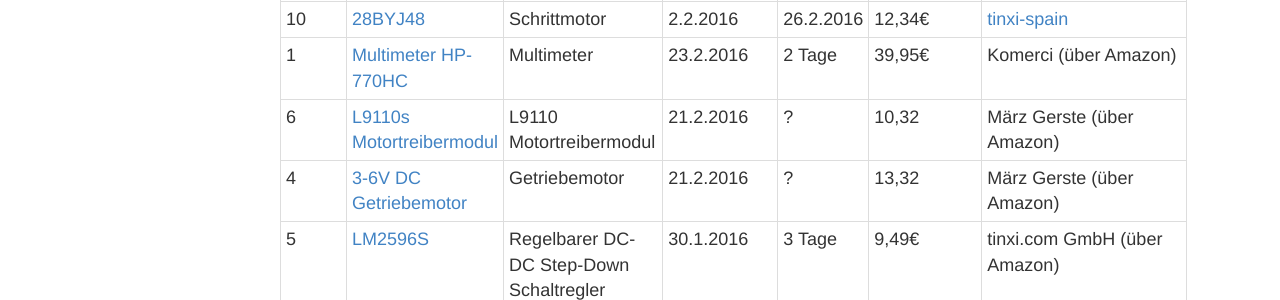
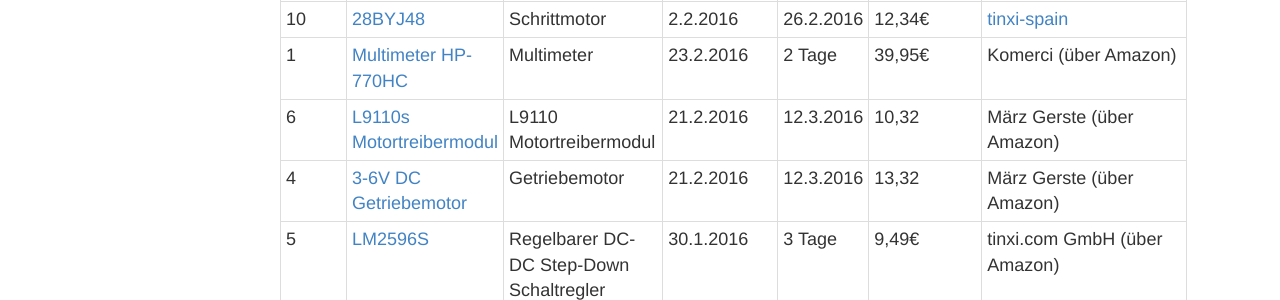
Before and after one commit to HackingGulliver/hackinggulliver.github.io, a Jekyll site: the page built from hackopedia/Lager.md, in a window 1280 px wide. Shown: the part 843-1143 px from the top of the page. Built offline with Jekyll 4.4.1, drawn with Linux system fonts in a browser that asks for light colours.

Commit message:
Korrektur am 28BYJ-48 und Lieferung eingetragen.

```diff
--- a/hackopedia/Lager.md
+++ b/hackopedia/Lager.md
@@ -18,8 +18,8 @@ permalink: /hackopedia/Lager
 | 5 | [A4988](http://www.ebay.de/itm/400942367320) | Schrittmotortreiber | 2.2.2016 | 1,5 Wochen | 10,98 | [fashionfovs](http://www.ebay.de/usr/fashionfovs) |
 | 10 | [28BYJ48](http://www.ebay.de/itm/141496338347) | Schrittmotor | 2.2.2016 | 26.2.2016 | 12,34€ | [tinxi-spain](http://www.ebay.de/usr/tinxi-spain) |
 | 1 | [Multimeter HP-770HC](http://www.amazon.de/dp/B00ZFXAJ3K) | Multimeter | 23.2.2016 | 2 Tage | 39,95€ | Komerci (über Amazon) |
-| 6 | [L9110s Motortreibermodul ](http://www.amazon.de/dp/B00WQPIOU0) | L9110 Motortreibermodul | 21.2.2016 | ? | 10,32 | März Gerste (über Amazon) |
-| 4 | [3-6V DC Getriebemotor](http://www.amazon.de/dp/B008OAYP8Q) | Getriebemotor | 21.2.2016 | ? | 13,32 | März Gerste (über Amazon) |
+| 6 | [L9110s Motortreibermodul ](http://www.amazon.de/dp/B00WQPIOU0) | L9110 Motortreibermodul | 21.2.2016 | 12.3.2016 | 10,32 | März Gerste (über Amazon) |
+| 4 | [3-6V DC Getriebemotor](http://www.amazon.de/dp/B008OAYP8Q) | Getriebemotor | 21.2.2016 | 12.3.2016 | 13,32 | März Gerste (über Amazon) |
 | 5 | [LM2596S](http://www.amazon.de/dp/B00Q8753KQ/) | Regelbarer DC-DC Step-Down Schaltregler | 30.1.2016 | 3 Tage | 9,49€ | tinxi.com GmbH (über Amazon) |
 | 8 | [Kraftmax Panasonic Eneloop AAA](http://www.amazon.de/gp/product/B00KNVNK5S) | NiMH Akku AAA | 26.1.2016 | 3 Tage | 15,97€ | Amazon |
 | 1 | [Digitus USB auf Seriell DB9 Adapter](http://www.amazon.de/gp/product/B0030IT780) | USB auf RS232-Adapter | 18.1.2016 | 3 Tage | 10,99€ | Amazon |
```
Also changed, not shown: hackopedia/28BYJ-48.md (+2 -2 lines).
